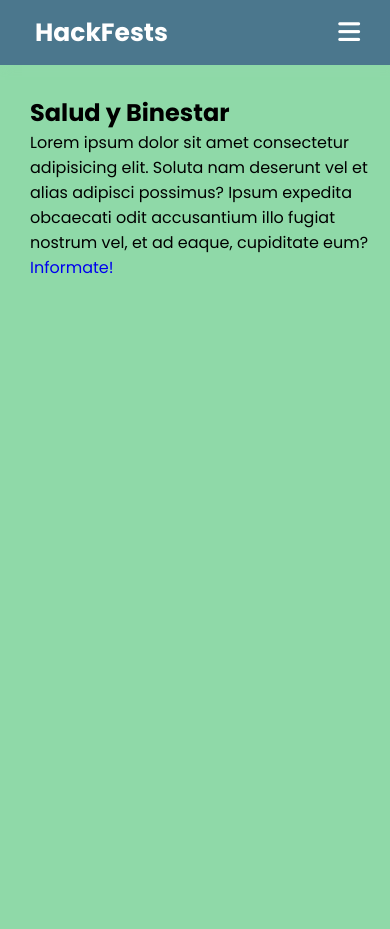
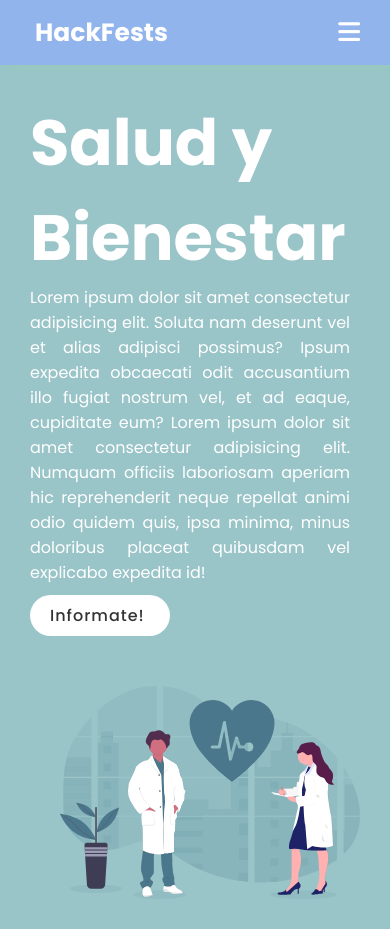
Before and after one commit to Josecc12/Hackfest-2022, a plain HTML site: page index.html in a window 390 px wide. Before the commit the page ends 844 px from the top, so only its background shows below. Drawn offline with Linux system fonts and the light colour scheme.

Commit message:
Add: main content

```diff
--- a/index.html
+++ b/index.html
@@ -4,7 +4,7 @@
 <head>
     <meta charset="UTF-8">
     <meta http-equiv="X-UA-Compatible" content="IE=edge">
-    <meta name="viewport" content="width=device-width, initial-scale=1.0"/>
+    <meta name="viewport" content="width=device-width, initial-scale=1.0" />
 
     <title>HackFests 2022</title>
     <script src="https://kit.fontawesome.com/57d6c63a0b.js" crossorigin="anonymous"></script>
@@ -16,7 +16,7 @@
     <nav class="menu">
         <label class="logo">HackFests</label>
         <ul class="menu-items">
-            <li class="active"><a href="#" >Inicio</a></li>
+            <li class="active"><a href="#">Inicio</a></li>
             <li><a href="#">Guatemala</a></li>
             <li><a href="#">ONU</a></li>
             <li><a href="#">Contactos</a></li>
@@ -31,12 +31,21 @@
     <section>
         <div class="conteiner">
             <div class="info">
-                <h2>Salud y Binestar</h2>
+                <h2>Salud y Bienestar</h2>
                 <p>Lorem ipsum dolor sit amet consectetur adipisicing elit. Soluta nam deserunt vel et alias adipisci
                     possimus? Ipsum expedita obcaecati odit accusantium illo fugiat nostrum vel, et ad eaque, cupiditate
-                    eum?</p>
+                    eum?
+                    Lorem ipsum dolor sit amet consectetur adipisicing elit. Numquam officiis laboriosam aperiam hic
+                    reprehenderit neque repellat animi odio quidem quis, ipsa minima, minus doloribus placeat quibusdam
+                    vel explicabo expedita id!
+                    </p>
                 <a href="#" class="info-btn">Informate!</a>
             </div>
+
+            <div class="img">
+                <img src="/src/undraw_medicine_b-1-ol.svg" alt="">
+            </div>
+
         </div>
     </section>
 
--- a/style.css
+++ b/style.css
@@ -12,11 +12,11 @@
 }
 
 body{
-    background-color: #8FD9A8;
+    background-color: #99C4C8;
 }
 
 .menu{
-    background-color: #4B778D;
+    background-color: #92B4EC;
     height: 80px;
     width: 100%;
     display: flex;
@@ -41,7 +41,7 @@ body{
 }
 
 .menu-items li{
-    border-radius: 3px;
+    border-radius: 10px;
     margin: 0px 5px;
 }
 
@@ -54,7 +54,7 @@ body{
 }
 
 .menu-items li:hover{
-    background-color: rgb(40, 181, 181);
+    background-color: #B1BCE6;
     transition: 0.4s;
 }
 
@@ -74,8 +74,56 @@ ul.display{
 .conteiner{
     margin: 30px 0px 0px 30px;
     display: grid;
+    grid-template-columns: repeat(2,1fr);
+    gap: 20px;
 }
 
+.info{
+    display: flex;
+    flex-direction: column;
+    justify-content: center;
+
+}
+
+.conteiner .info h2{
+    color: white;
+    font-size: 64px;
+    font-weight: 700px;
+}
+
+.conteiner .info p{
+    color: white;
+    text-align: justify;
+}
+
+.conteiner .info a{
+    width: 140px;
+    display: inline-block;
+    margin-top: 30px;
+    padding: 8px 20px;
+    background: white;
+    color: #333;
+    border-radius: 40px;
+    font-weight: 500;
+    letter-spacing: 1px;
+    text-decoration: none;
+
+}
+
+.info{
+    grid-column: 1/2;
+}
+
+.img{
+    width: 100%;
+    display: flex;
+    justify-content: center;
+    align-items: center;
+}
+
+.img img{
+    max-width: 100%;
+}
 
 
 
@@ -87,6 +135,33 @@ ul.display{
 
     .menu-items li a{
         font-size: 16px;
+    }
+
+    .info{
+        grid-column: 1/3;
+    }
+
+
+    .img{
+        grid-column: 1/3;
+        width: 100%;
+        display: flex;
+        justify-content: center;
+        align-items: center;
+    }
+
+    .img img{
+        max-width: 100%;
+        padding: 30px;
+    }
+
+
+    .conteiner .info a{
+        margin-top: 10px;
+    }
+
+    .conteiner .info p{
+        padding-right: 40px;
     }
 }
 
@@ -140,4 +215,6 @@ ul.display{
         padding-left: 35px;
     }
 
+
+
 }
```
Also changed, not shown: src/undraw_medicine_b-1-ol.svg (added), src/undraw_medicine_b1ol.png (added).
